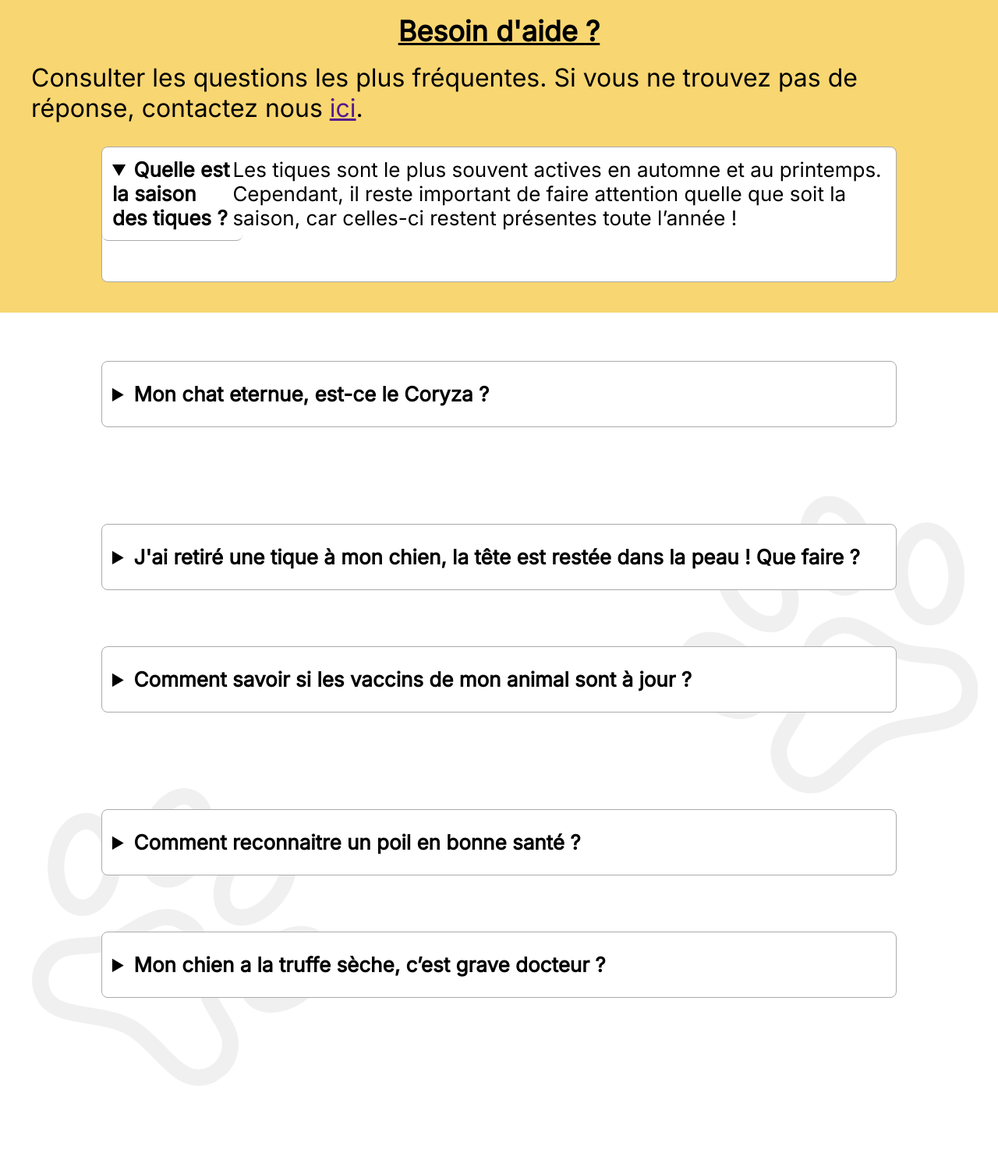
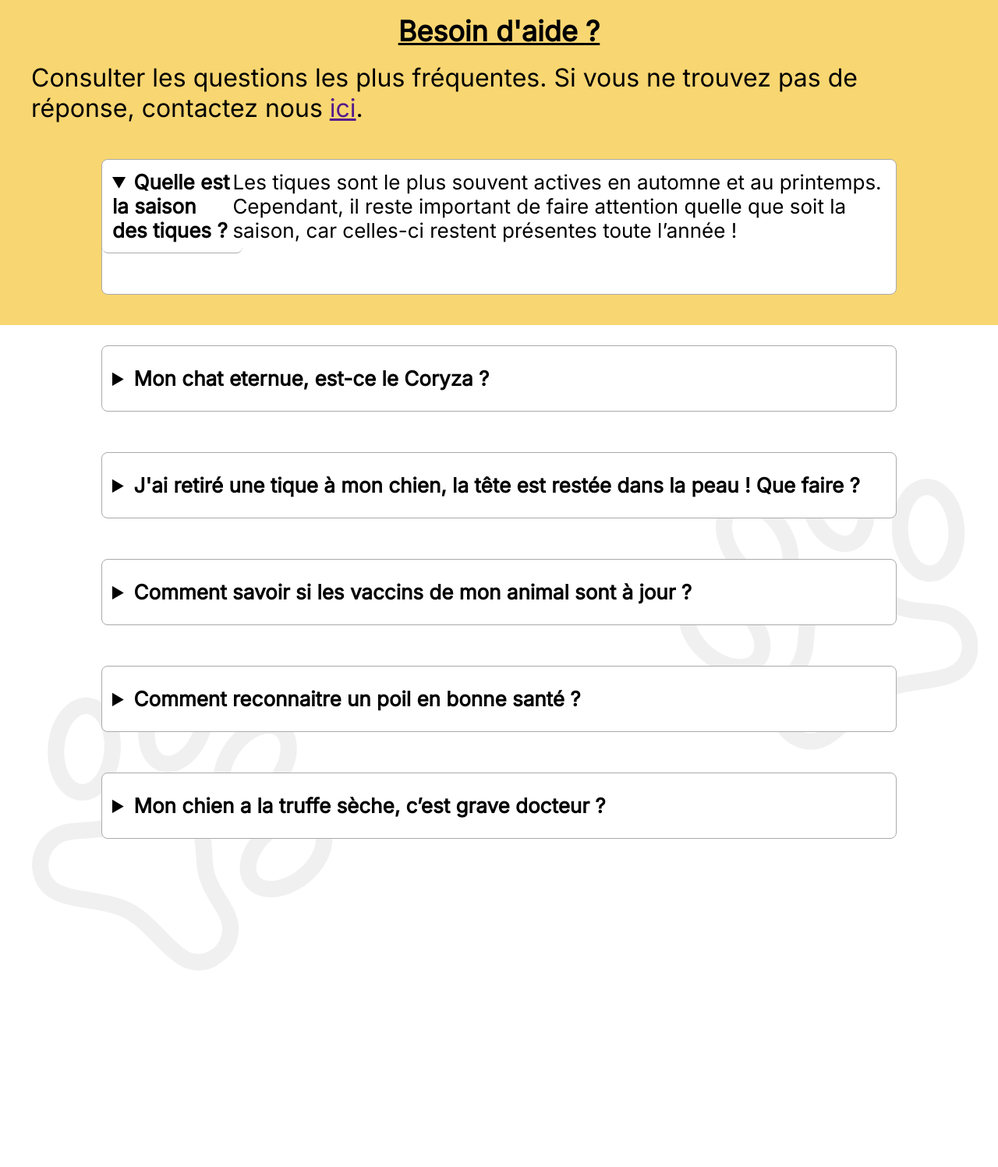
Before and after one commit to KoukiFactori/s3_vetelib, a Symfony app: template templates/faq/index.html.twig in a window 1280 px wide. Shown: the part 177-1674 px from the top of the page at 78% size. After the commit the page ends 1421 px from the top, so only its background shows below. Run offline with Twig, Linux system fonts and the light colour scheme; the template is opened without the code that fills it, so the values that code supplies are empty; some libraries are stand-ins or nearby versions.

Commit message:
Modification demandé pour merge

```diff
--- a/public/css/faq.css
+++ b/public/css/faq.css
@@ -39,7 +39,7 @@ body {
 .faqD {
     display: flex;
     flex-direction: column;
-    row-gap: 1.5em;
+
     font-size: 20px;
     width: auto;
 }
@@ -56,6 +56,8 @@ details {
     padding: 1em 0.5em .5em;
     margin: 10px;
     background-color: white;
+    margin-top: 1.5em;
+    margin-bottom: 1.5em;
 }
 
 .patte1 {
@@ -109,6 +111,8 @@ details[open] summary {
         padding: 1em 0.5em 0.5em;
         margin-left: 5em;
         margin-right: 5em;
+        margin-top: 1em;
+        margin-bottom: 1em;
     }
 
     .intro {
@@ -126,7 +130,7 @@ details[open] summary {
     .faqD {
         display: flex;
         flex-direction: column;
-        row-gap: 2em;
+
         font-size: 26px;
         justify-content: center;
     }
--- a/templates/faq/index.html.twig
+++ b/templates/faq/index.html.twig
@@ -1,6 +1,6 @@
 {% extends 'base.html.twig' %}
 
-{% block title %}Hello FAQController!
+{% block title %}FAQ
 {% endblock %}
 {% block stylesheets %}
 
```
